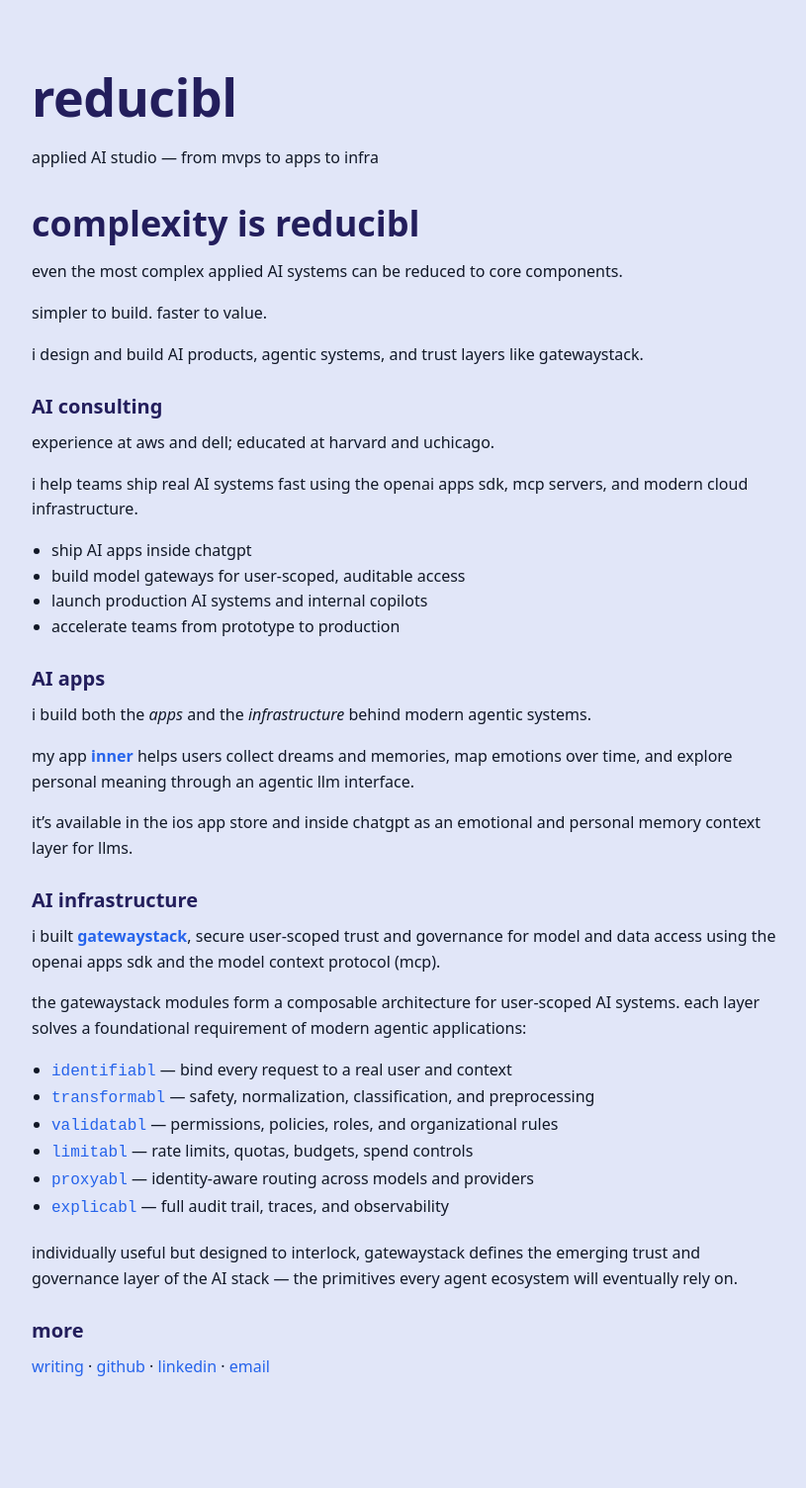
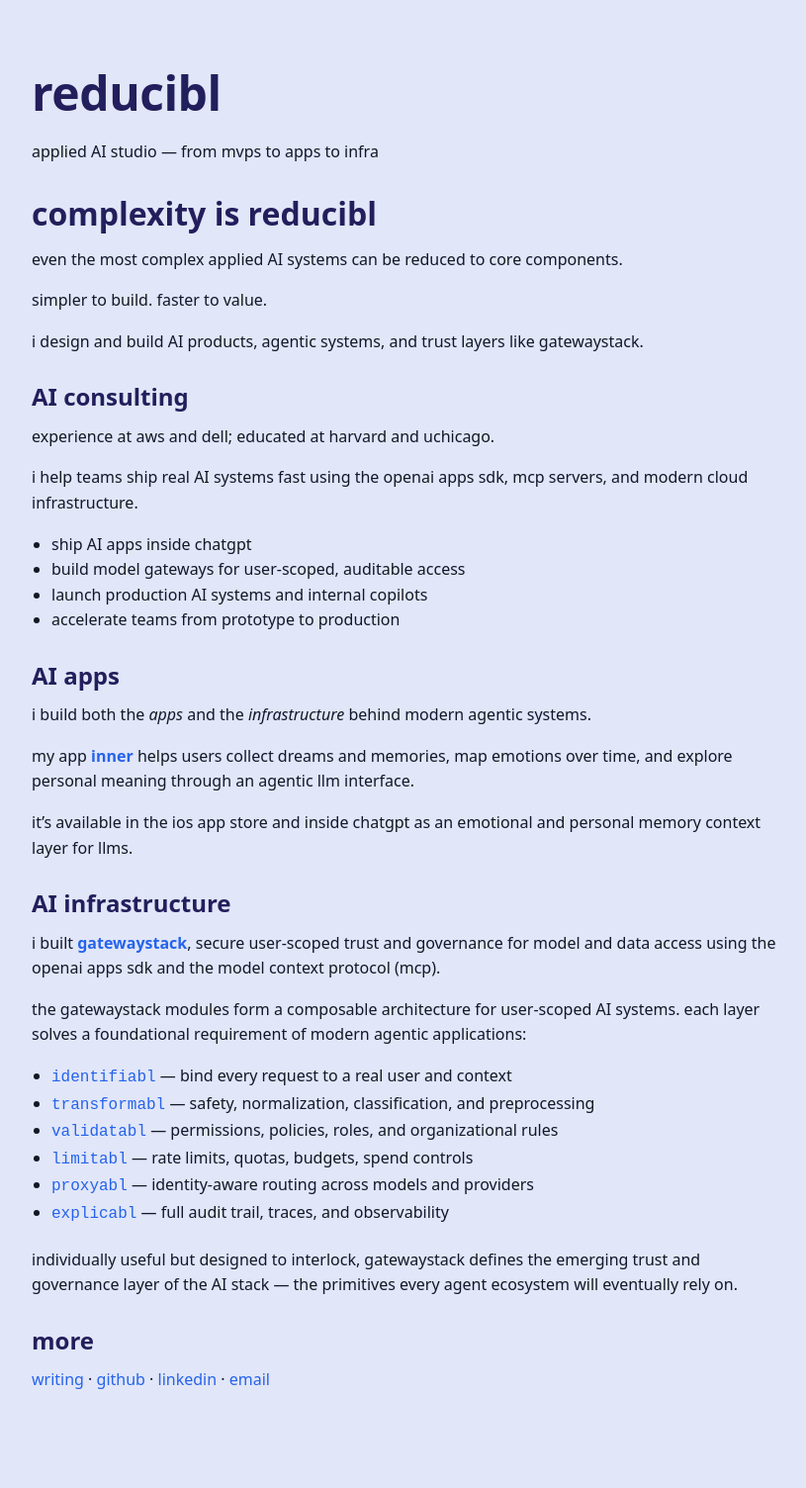
Before and after one commit to davidcrowe/reducibl.com, a Jekyll site: the page built from index.md, in a window 1280 px wide. Shown: the whole page at 99% size, without its empty margins (228-1043 px from the left). Built offline with Jekyll 4.4.1, drawn with Linux system fonts in a browser that asks for light colours.

Commit message:
ux experimentation

```diff
--- a/_layouts/default.html
+++ b/_layouts/default.html
@@ -47,7 +47,7 @@
       }
 
       h1 {
-        font-size: 3.25rem;
+        font-size: 3rem;
         margin-top: 1.5rem;
         margin-bottom: 0.5rem;
         color: var(--heading);
@@ -55,14 +55,14 @@
       }
 
       h2 {
-        font-size: 2.25rem;
+        font-size: 2rem;
         margin-top: 1.5rem;
         margin-bottom: 0.5rem;
         color: var(--heading);
       }
 
       h3 {
-        font-size: 1.25rem;
+        font-size: 1.5rem;
         margin-top: 1.5rem;
         margin-bottom: 0.5rem;
         color: var(--heading);
```
